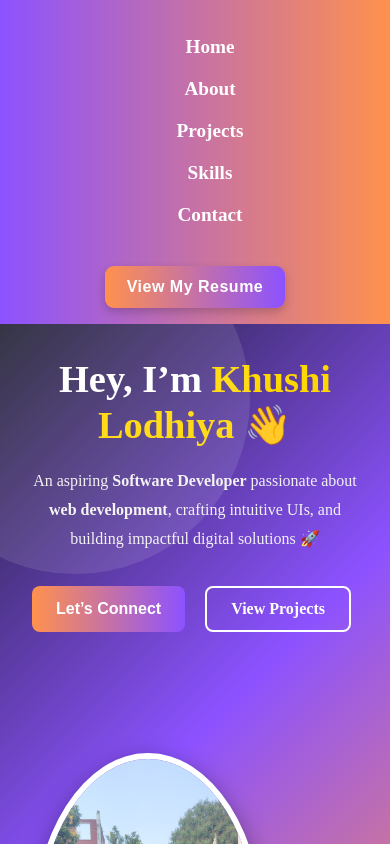
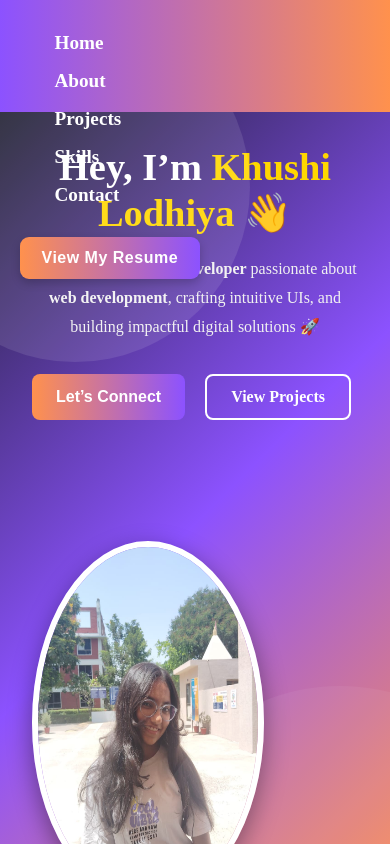
Before and after one commit to KhushiLodhiya/Portfolio, a React (Vite) app: page / in a window 390 px wide. Shown: the top 844 px of the page. Built offline with nearby package versions, Linux system fonts and the light colour scheme.

Commit message:
fix navbar

```diff
--- a/src/Components/Navbar/nav.css
+++ b/src/Components/Navbar/nav.css
@@ -64,31 +64,23 @@
   box-shadow: 0 6px 15px rgba(0,0,0,0.3);
 }
 
-/* Mobile Responsive */
 @media (max-width: 768px) {
   .nav {
     flex-direction: column;
-    height: auto; /* navbar height adjust on mobile */
-    padding: 1rem;
+    align-items: flex-start;
+    padding: 1rem 5%;
   }
 
   .nav-left ul {
     flex-direction: column;
-    align-items: center;
-    width: 100%;
-    margin-top: 10px;
+    align-items: flex-start;
+    gap: 1rem;
+    margin-top: 1rem;
   }
 
-  .nav-left li {
-    margin: 10px 0;
-  }
-
-  .nav-right {
-    margin-top: 15px;
-  }
-
-  .nav-right .resume-btn {
-    width: 100%; /* full width button on mobile */
+  .resume-btn {
+    margin-top: 1rem;
+    width: 100%;
     text-align: center;
   }
 }
```
